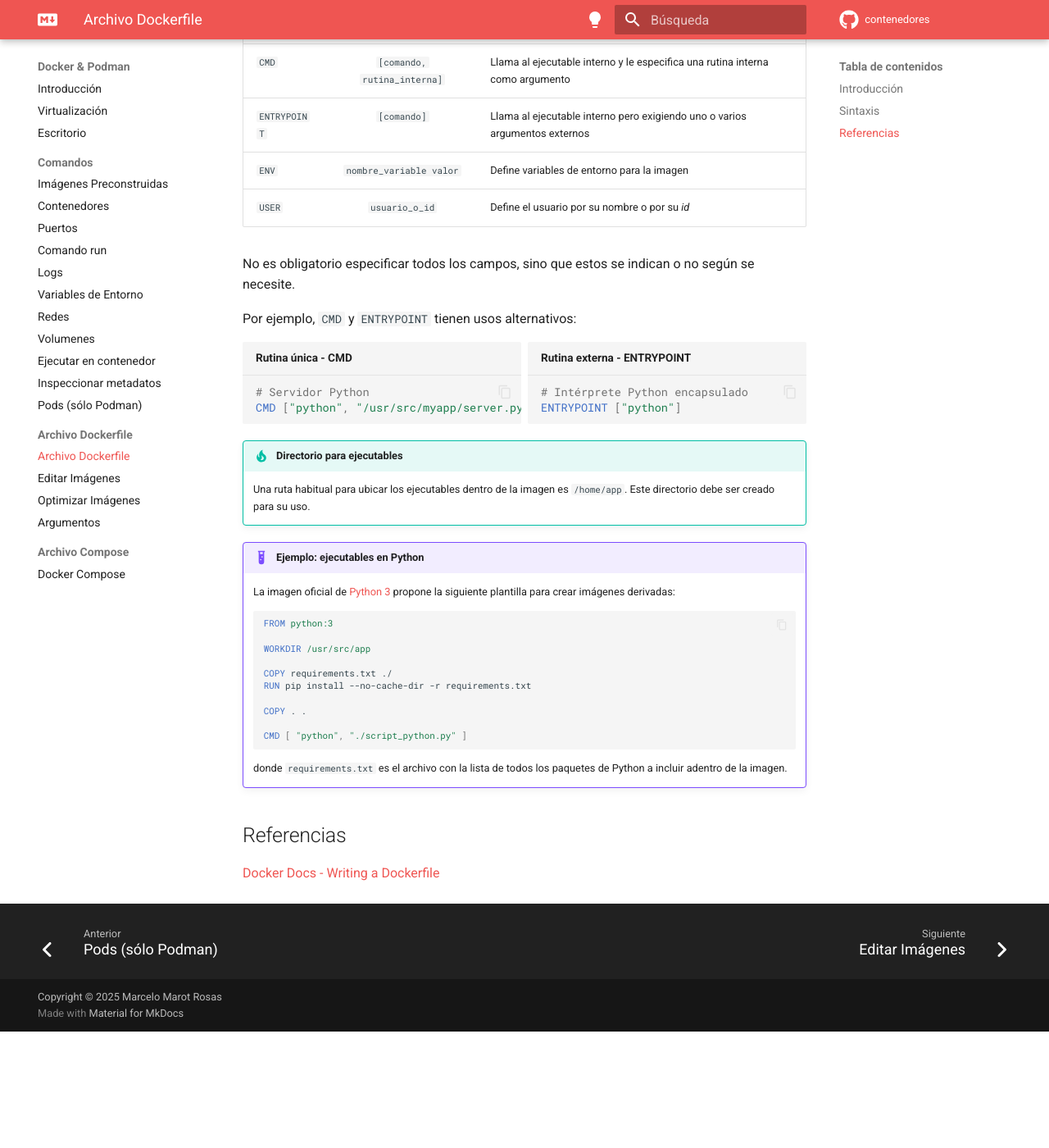
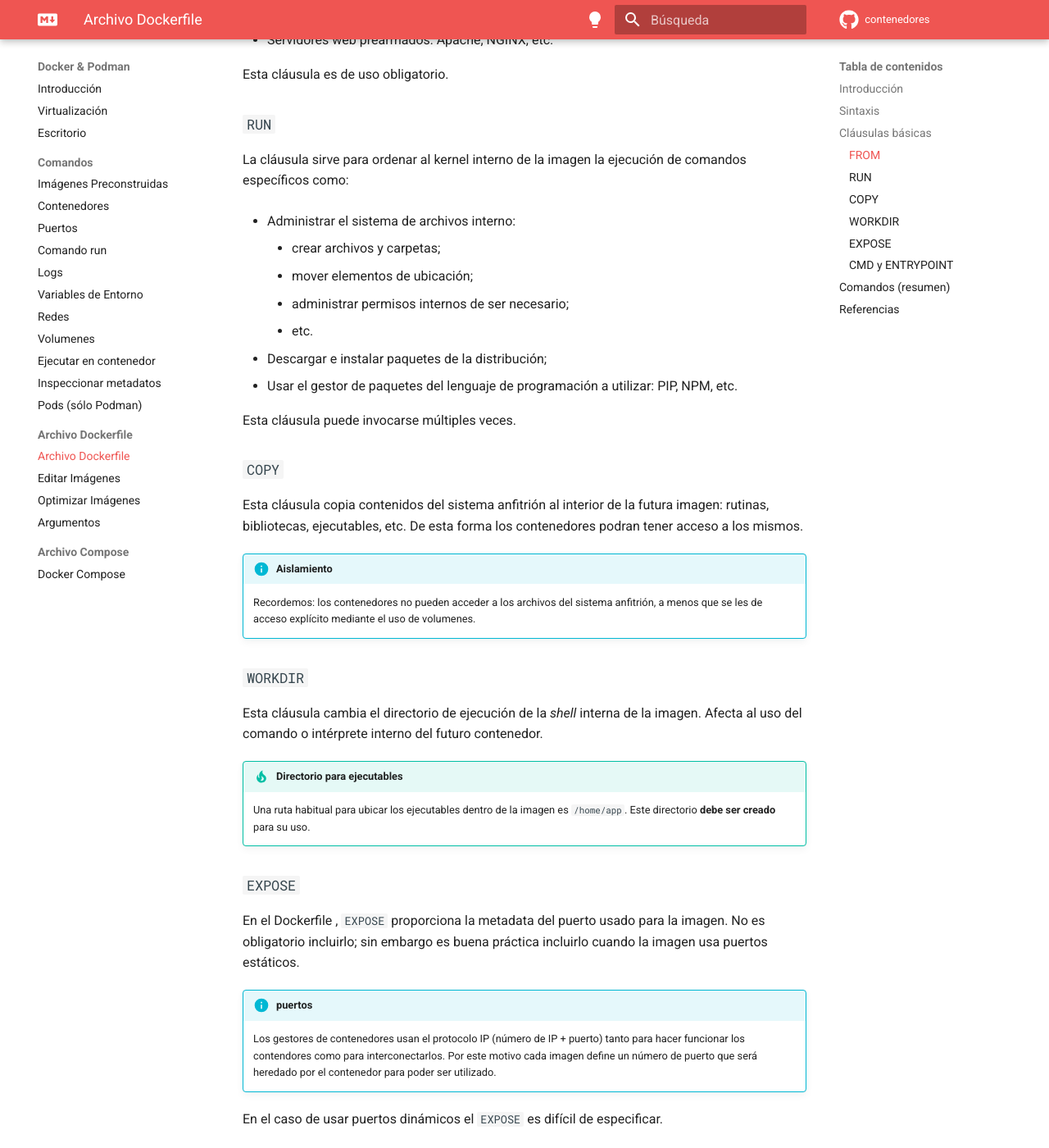
Before and after one commit to alejrot/contenedores, an MkDocs documentation site: the page built from docs/docker/dockerfile/basico.md, in a window 1280 px wide and 1400 px high, scrolled down 1278 px. Shown: the whole window at 82% size. Built offline with MkDocs 1.6.1 and Material for MkDocs 9.7.7, drawn with Linux system fonts in a browser that asks for light colours; plug-ins that fetch from the network failed and are left out; comment, search, counter and statistics services are not loaded; before the commit the page ends 2536 px from its top, so only the background shows below that; some of the changed text lies outside the part shown.

Commit message:
Dockerfile: explicacion mejorada

````diff
--- a/docs/docker/dockerfile/basico.md
+++ b/docs/docker/dockerfile/basico.md
@@ -44,7 +44,7 @@
 
 ## Sintaxis
 
-La sintaxis del `Dockerfile` es la siguiente:
+Los archivos `Dockerfile` suelen tener una sintaxis como la siguiente:
 
 ```Dockerfile title="Dockerfile - sintaxis genérica"
 FROM imagen_base:version
@@ -61,6 +61,126 @@
 
 CMD [ "comando" , "ruta_ejecutable" ]
 ```
+
+
+## Cláusulas básicas
+
+Aquí se ven los comandos más habituales:
+
+
+### `FROM`
+
+La cláusula `FROM` especifica la imagen que servirá de base para crear la nueva imagen. Típicamente es una imagen de alguna distribución de Linux
+(típicamente Ubuntu, Debian, Alpine) o alguna imagen ya derivada de estas, la cual puede incluir:
+
+- Intérpretes y entornos de ejecución para lenguajes: Python, NodeJS, Golang, etc;
+- frameworks específicos: Express, Flask, etc.
+- Servidores web prearmados: Apache, NGINX, etc.
+
+Esta cláusula es de uso obligatorio.
+
+
+### `RUN`
+
+La cláusula sirve para ordenar al kernel interno de la imagen la ejecución de comandos específicos como:
+
+- Administrar el sistema de archivos interno:
+    - crear archivos y carpetas;
+    - mover elementos de ubicación;
+    - administrar permisos internos de ser necesario;
+    - etc.
+
+- Descargar e instalar paquetes de la distribución;
+- Usar el gestor de paquetes del lenguaje de programación a utilizar: PIP, NPM, etc.
+
+Esta cláusula puede invocarse múltiples veces.
+
+
+### `COPY`
+
+Esta cláusula copia contenidos del sistema anfitrión al interior de la futura imagen:
+rutinas, bibliotecas, ejecutables, etc.
+De esta forma los contenedores podran tener acceso a los mismos.
+
+!!! info "Aislamiento"
+
+    Recordemos:
+    los contenedores no pueden acceder a los archivos del sistema anfitrión,
+    a menos que se les de acceso explícito mediante el uso de volumenes.
+
+
+### `WORKDIR`
+
+Esta cláusula cambia el directorio de ejecución de la *shell* interna
+de la imagen.
+Afecta al uso del comando o intérprete interno del futuro contenedor.
+
+!!! tip "Directorio para ejecutables"
+
+    Una ruta habitual para ubicar los ejecutables dentro de la imagen es `/home/app`.
+    Este directorio **debe ser creado** para su uso.
+
+
+### `EXPOSE`
+
+En el Dockerfile , `EXPOSE` proporciona la metadata del puerto usado para la imagen.
+No es obligatorio incluirlo; sin embargo
+es buena práctica incluirlo cuando la imagen usa puertos estáticos.
+
+!!! info "puertos"
+
+    Los gestores de contenedores usan el protocolo IP
+    (número de IP + puerto)
+    tanto para hacer funcionar los contendores
+    como para interconectarlos.
+    Por este motivo cada imagen define un número de puerto
+    que será heredado por el contenedor
+    para poder ser utilizado.
+
+
+En el caso de usar puertos dinámicos el `EXPOSE` es difícil de especificar.
+
+
+
+
+### `CMD` y `ENTRYPOINT`
+
+
+La cláusula `CMD` es típicamente la cláusula final del Dockerfile.
+Es la encargada de ordenar el arranque del intérprete o comando interno
+y asignarle la rutina embebida por el desarrollador.
+
+```dockerfile title="Rutina única - CMD"
+# Servidor Python
+CMD ["python", "/usr/src/myapp/server.py"]
+```
+
+de esta la rutina interna entrará en funcionamiento en cuanto arranque el contenedor.
+Por ejemplo, si la rutina implementa un servidor en Python el arranque de su contenedor es:
+
+```bash  title="CMD - Uso en contenedor"
+docker start servidor_python
+```
+
+Su alternativa es la cláusula `ENTRYPOINT` el cual permite llamar al comando o intérprete interno pero sin indicarle rutinas ni argumentos:
+
+
+```dockerfile  title="Rutina externa - ENTRYPOINT"
+# Intérprete Python encapsulado
+ENTRYPOINT ["python"]
+```
+
+los cuales serán pasados como argumentos del contenedor al ponerlo en marcha. Ejemplo:
+
+```bash  title="ENTRYPOINT - Uso en contenedor"
+docker start contenedor_python  rutina_externa.py
+```
+
+
+El uso de una de estas cláusulas es obligatoria.
+
+
+## Comandos (resumen)
 
 La función resumida de cada comando es la siguiente:
 
@@ -80,46 +200,6 @@
 No es obligatorio especificar todos los campos,
 sino que estos se indican o no
 según se necesite.
-
-
-Por ejemplo, `CMD` y `ENTRYPOINT` tienen usos alternativos:
-
- <div class="grid" markdown>
-
-```dockerfile title="Rutina única - CMD"
-# Servidor Python
-CMD ["python", "/usr/src/myapp/server.py"]
-```
-
-```dockerfile  title="Rutina externa - ENTRYPOINT"
-# Intérprete Python encapsulado
-ENTRYPOINT ["python"]
-```
- </div>
-
-!!! tip "Directorio para ejecutables"
-
-    Una ruta habitual para ubicar los ejecutables dentro de la imagen es `/home/app`.
-    Este directorio debe ser creado para su uso.
-
-
-
-<!--
-El comando `RUN` permite instalar aplicaciones dentro de la imagen de ser necesario.  -->
-<!--
-Es posible indicar un directorio de funcionamiento con el comando `WORKDIR`, de este modo la sintaxis quedaría así:
-
-```Dockerfile
-[...]
-
-WORKDIR ruta_destino
-
-[...]
-
-CMD [comando , ejecutable]
-```
--->
-
 
 
 !!! example "Ejemplo: ejecutables en Python"
````
Also changed, not shown: docs/docker/comandos/redes.md (+7 -0 lines), docs/docker/dockerfile/argumentos.md (+13 -1 lines).
